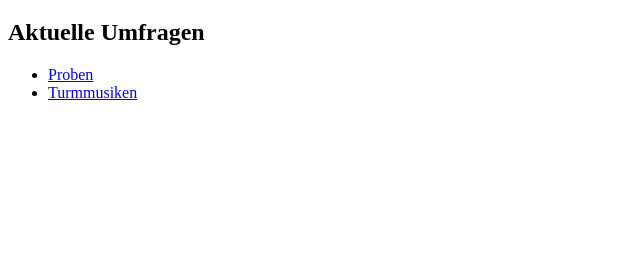
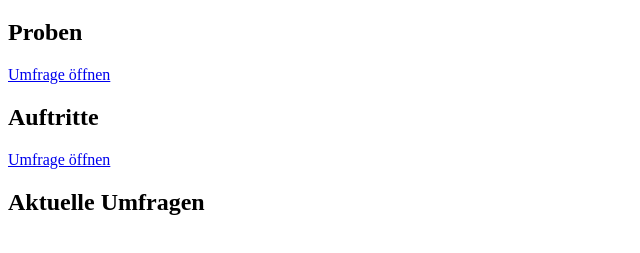
Before and after one commit to stekat/umfragen-stekat.github.io, a plain HTML site: page index.html in a window 1280 px wide. Shown: the part 61-314 px from the top of the page, without its empty margins (0-640 px from the left). Drawn offline with Linux system fonts and the light colour scheme.

Commit message:
Update index.html

```diff
--- a/index.html
+++ b/index.html
@@ -7,10 +7,10 @@
   </head>
   <body>
     <h1>Umfragen Dresdner Turmbläser</h1>
+    <h2>Proben</h2>
+    <a href="https://terminplaner6.dfn.de/p/e88b46a8223a071f20887289fcaeb948-41709" target="_blank">Umfrage öffnen</a>
+    <h2>Auftritte</h2>
+    <a href="https://terminplaner6.dfn.de/p/4a471d5c7115565590acde9091d106ba-41714" target="_blank">Umfrage öffnen</a>
     <h2>Aktuelle Umfragen</h2>
-    <ul>
-      <li><a href="proben/">Proben</a></li>
-      <li><a href="turmmusiken/">Turmmusiken</a></li>
-    </ul>
   </body>
 </html>
```
